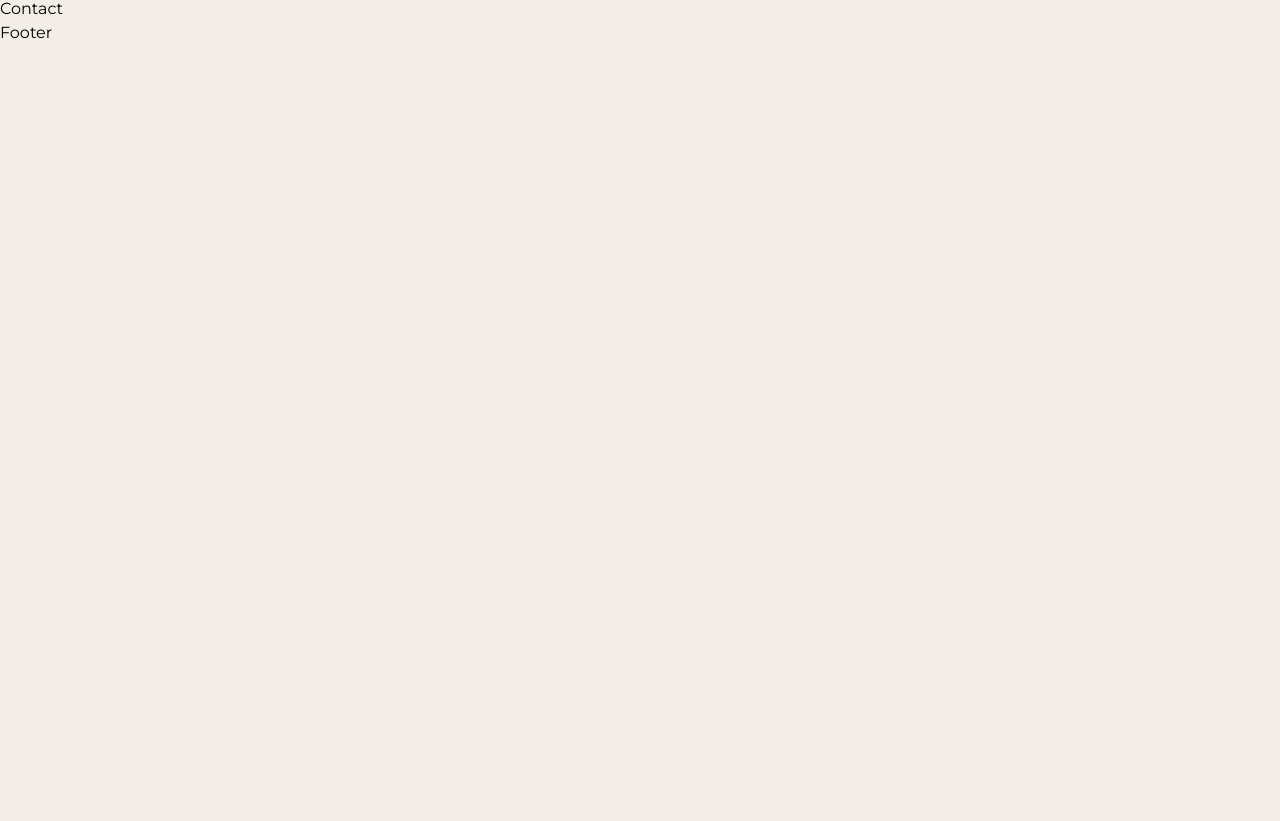
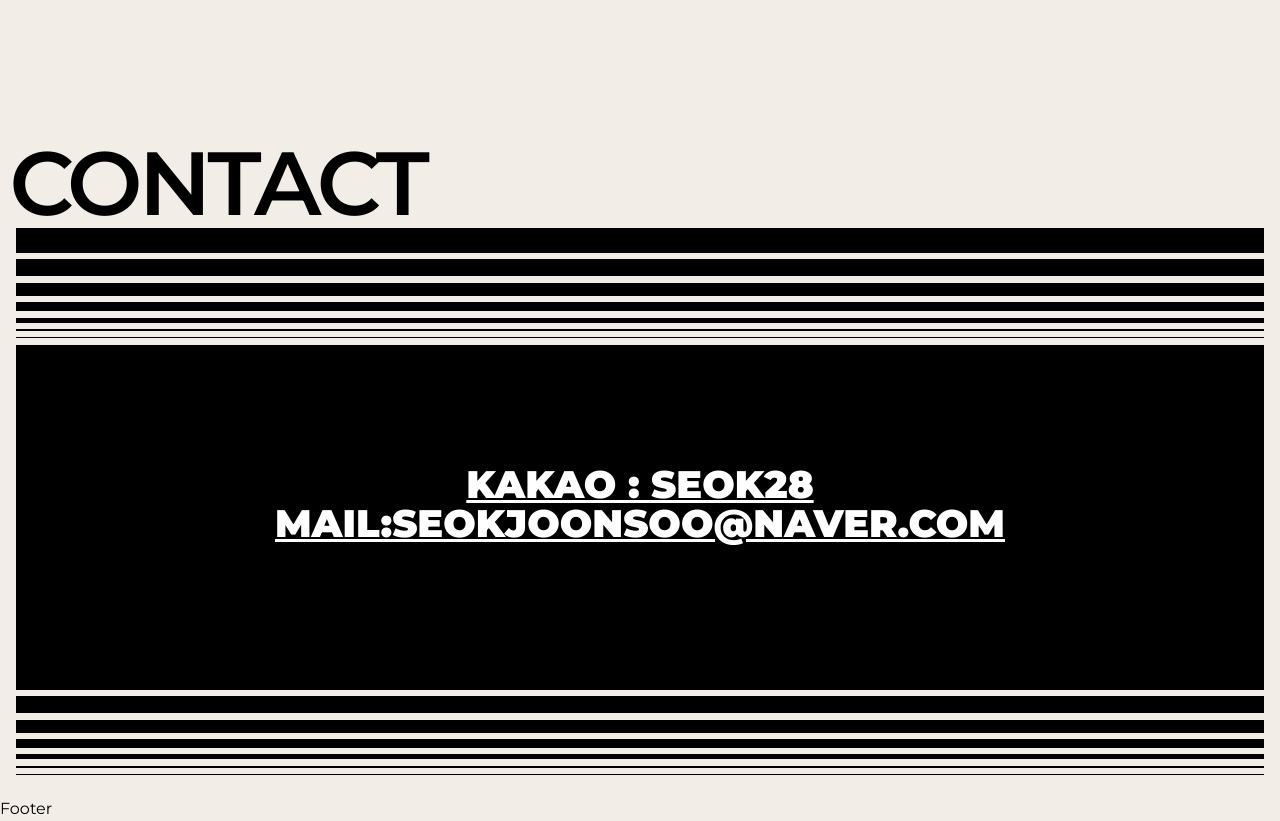
Before and after one commit to seok28/seok2024, a React (Create React App) app: page /#/ in a window 1280 px wide. Shown: the part 4440-5261 px from the top of the page. Before the commit the page ends 4485 px from the top, so only its background shows below. Built offline with nearby package versions, Linux system fonts and the light colour scheme; a small style sheet from the web is missing; a web font is replaced by a local one.

Commit message:
contact page add

```diff
--- a/src/assets/scss/section/_contact.scss
+++ b/src/assets/scss/section/_contact.scss
@@ -0,0 +1,127 @@
+#contact {
+    height: 100vh;
+}
+.contact__inner {
+    width: 100%;
+    height: 100%;
+    padding: 16px;
+    display: flex;
+    align-items: flex-start;
+    justify-content: flex-end;
+    flex-direction: column;
+
+    @media (max-width: 800px){
+        justify-content: center;
+    }
+
+    .contact__title {
+        font-size: 7vw; //10vw
+        text-transform: uppercase;
+        line-height: 1;
+        font-weight: 600; //800
+        white-space: nowrap;
+        text-indent: -0.5vw;
+        letter-spacing: -0.3vw;
+
+        @media (max-width: 800px){
+            display: none;
+        }
+    }
+    .contact__text {
+        width: 100%;
+        height: 40vh;
+        background-color: var(--black);
+        color: var(--white);
+        display: flex;
+        align-items: center;
+        justify-content: center;
+        flex-direction: column;
+        position: relative;
+
+        .text {
+            font-size: 3vw;
+            line-height: 1;
+            font-weight: 900;
+            text-transform: uppercase;
+            text-decoration: underline;
+            text-align: center;
+            position: relative;
+            z-index: 100;
+            transition: all 0.3s;
+            cursor: all-scroll;
+
+            @media (max-width: 800px){
+                font-size: 24px;
+                padding: 0 16px;
+                word-break: break-all;
+            }
+        }
+    }
+    .contact__lines {
+        width: 100%;
+
+        .line {
+            display: block;
+            width: 100%;
+            height: 1px;
+            background-color: var(--black);
+            margin-bottom: 0.5vw;
+
+            &:nth-child(1){
+                height: 25px;
+            }
+            &:nth-child(2){
+                height: 17px;
+            }
+            &:nth-child(3){
+                height: 13px;
+            }
+            &:nth-child(4){
+                height: 9px;
+            }
+            &:nth-child(5){
+                height: 5px;
+            }
+            &:nth-child(6){
+                height: 2px;
+            }
+            &:nth-child(7){
+                height: 1px;
+            }
+        }
+
+        &.top {
+            .line {
+                margin-top: 0.5vw;
+                margin-bottom: 0;
+                display: none;
+
+                @media (max-width: 800px){
+                    display: block;
+                }
+
+                &:nth-child(1){
+                    height: 1px;
+                }
+                &:nth-child(2){
+                    height: 2px;
+                }
+                &:nth-child(3){
+                    height: 5px;
+                }
+                &:nth-child(4){
+                    height: 9px;
+                }
+                &:nth-child(5){
+                    height: 13px;
+                }
+                &:nth-child(6){
+                    height: 17px;
+                }
+                &:nth-child(7){
+                    height: 25px;
+                }
+            }
+        }
+    }
+}
--- a/src/components/Contact.jsx
+++ b/src/components/Contact.jsx
@@ -1,7 +1,41 @@
 import React from "react";
 
 const Contact = () => {
-    return <div>Contact</div>
+    return(
+        <section id="contact">
+            <div className="contact__inner">
+                <h2 className="contact__title">Contact</h2>
+                <div className="contact__lines" aria-hidden="true">
+                    <span className="line"></span>
+                    <span className="line"></span>
+                    <span className="line"></span>
+                    <span className="line"></span>
+                    <span className="line"></span>
+                    <span className="line"></span>
+                    <span className="line"></span>
+                </div>
+                <div className="contact__text">
+                    <div className="text">
+                        <div>
+                            <a href="https://www.naver.com/" target="_blank" rel="noreferrer">KAKAO : SEOK28</a>
+                        </div>
+                        <div>
+                            <a href="mailto:seokjoonsoo@naver.com" target="_blank" rel="noreferrer">mail:SEOKJOONSOO@NAVER.COM</a>
+                        </div>
+                    </div>
+                </div>
+                <div className="contact__lines bottom" aria-hidden="true">
+                    <span className="line"></span>
+                    <span className="line"></span>
+                    <span className="line"></span>
+                    <span className="line"></span>
+                    <span className="line"></span>
+                    <span className="line"></span>
+                    <span className="line"></span>
+                </div>
+            </div>
+        </section>
+    );
 };
 
 export default Contact;
```
